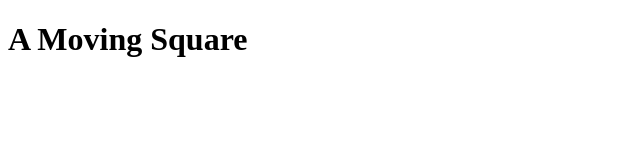
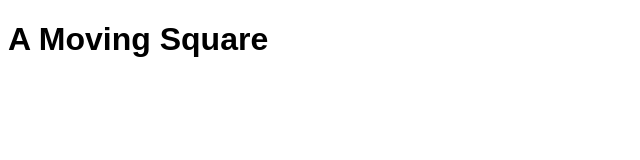
Before and after one commit to ninjabobjoe/my-first-project, a plain HTML site: page index.html in a window 1280 px wide. Shown: the top 160 px of the page, without its empty margins (0-640 px from the left). Drawn offline with Linux system fonts and the light colour scheme.

Commit message:
Add styling; update font-family

```diff
--- a/app.css
+++ b/app.css
@@ -6,3 +6,7 @@
     height: 100px;
     background-color: red;
 }
+
+h1 {
+  font-family: Arial;
+}
```
